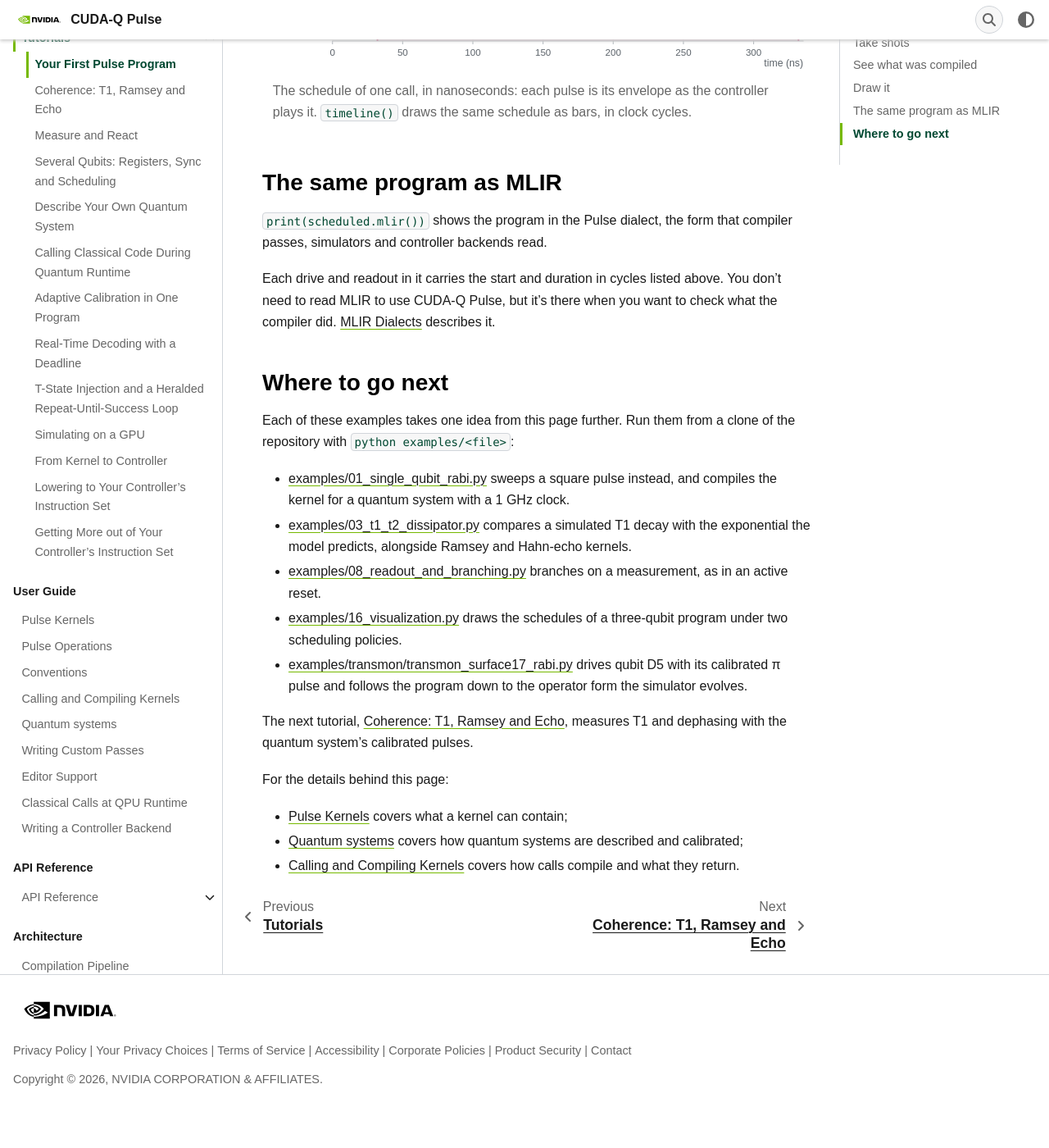
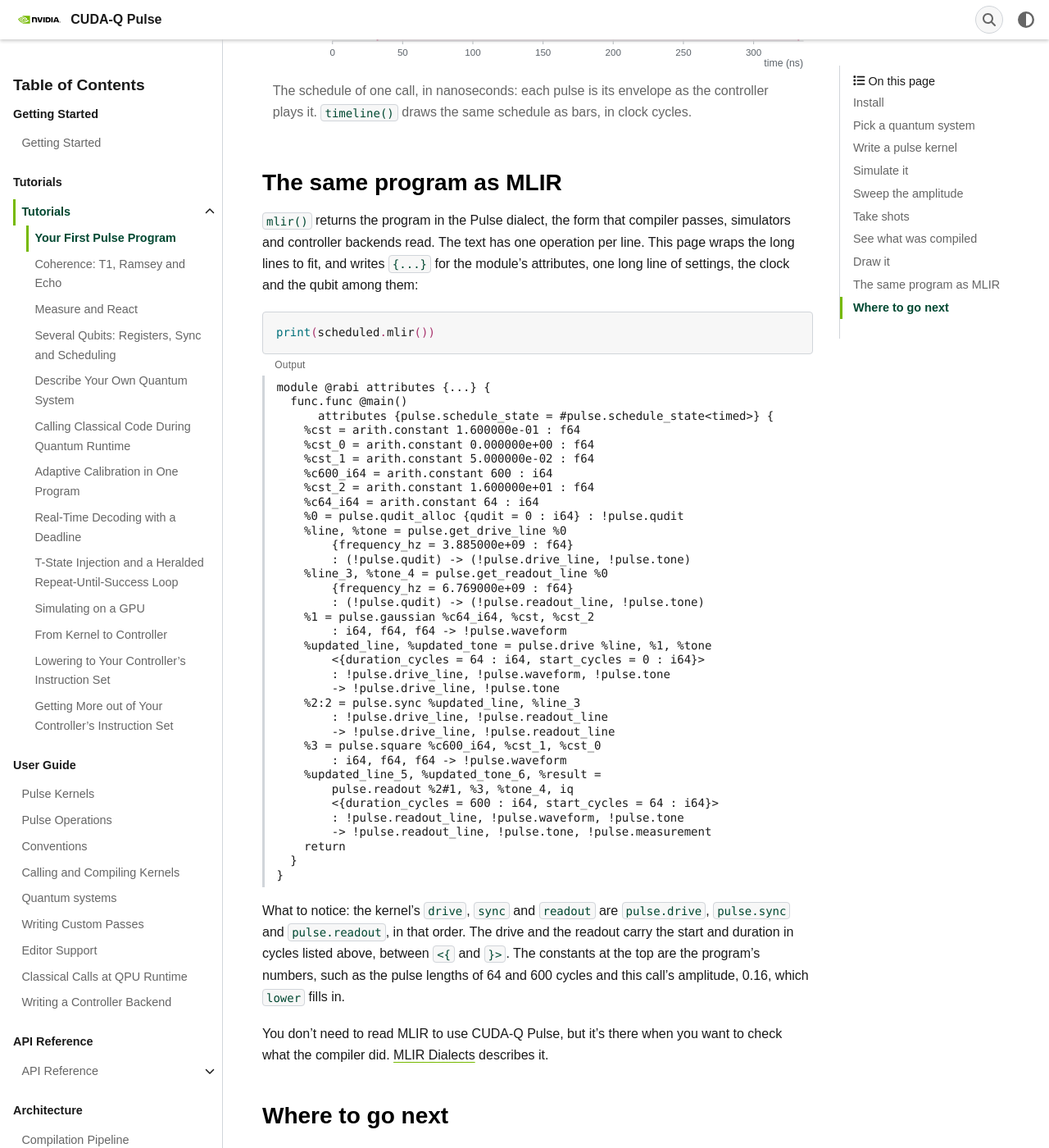
Before and after one commit to Arishsingh/cudaq-pulse, a Sphinx documentation site: the page built from docs/tutorials/first_pulse_program.rst, in a window 1280 px wide and 1400 px high, scrolled down 6813 px. Shown: the whole window at 82% size. Built offline with Sphinx 7.4.7, drawn with Linux system fonts in a browser that asks for light colours; some web fonts are replaced; pages that are not in the unit, such as notebooks, are missing from menus; the version number could not be read and is left out; before the commit the page ends 8158 px from its top, so only the background shows below that.

Commit message:
Show the scheduled MLIR in the first tutorial
"The same program as MLIR" named print(scheduled.mlir()) without showing
what it prints. The page now runs it and shows the program: every
operation, wrapped to 72 columns so it fits the page, with the module's
attribute list, which makes the first line 636 characters long, written
as {...}.

An output block with the class "abridged" is checked against what its code
block prints with white space ignored and "..." for text left out of a
line, so the page cannot drift from the compiler or drop a line. The page
reader took a body line that starts with a lone colon, such as the types
of a wrapped operation, for a directive option and dropped it; an option
now needs a name.

tools/tutorial-scripts.py says above an abridged block that it is wrapped
and shortened, and docs/tutorials/scripts/first_pulse_program.py is
regenerated from the page.

Signed-off-by: A.M. Santana <anthonys@nvidia.com>

```diff
--- a/docs/tutorials/first_pulse_program.rst
+++ b/docs/tutorials/first_pulse_program.rst
@@ -309,13 +309,65 @@ Then draw and save the schedule:
 The same program as MLIR
 ------------------------
 
-``print(scheduled.mlir())`` shows the program in the Pulse dialect, the
-form that compiler passes, simulators and controller backends read.
+``mlir()`` returns the program in the Pulse dialect, the form that compiler
+passes, simulators and controller backends read. The text has one operation
+per line. This page wraps the long lines to fit, and writes ``{...}`` for
+the module's attributes, one long line of settings, the clock and the qubit
+among them:
 
-Each drive and readout in it carries the start and duration in cycles
-listed above. You don't need to read MLIR to use CUDA-Q Pulse, but it's
-there when you want to check what the compiler did.
-:doc:`../architecture/dialects` describes it.
+.. code-block:: python
+
+   print(scheduled.mlir())
+
+.. code-block:: text
+   :class: output abridged
+
+   module @rabi attributes {...} {
+     func.func @main()
+         attributes {pulse.schedule_state = #pulse.schedule_state<timed>} {
+       %cst = arith.constant 1.600000e-01 : f64
+       %cst_0 = arith.constant 0.000000e+00 : f64
+       %cst_1 = arith.constant 5.000000e-02 : f64
+       %c600_i64 = arith.constant 600 : i64
+       %cst_2 = arith.constant 1.600000e+01 : f64
+       %c64_i64 = arith.constant 64 : i64
+       %0 = pulse.qudit_alloc {qudit = 0 : i64} : !pulse.qudit
+       %line, %tone = pulse.get_drive_line %0
+           {frequency_hz = 3.885000e+09 : f64}
+           : (!pulse.qudit) -> (!pulse.drive_line, !pulse.tone)
+       %line_3, %tone_4 = pulse.get_readout_line %0
+           {frequency_hz = 6.769000e+09 : f64}
+           : (!pulse.qudit) -> (!pulse.readout_line, !pulse.tone)
+       %1 = pulse.gaussian %c64_i64, %cst, %cst_2
+           : i64, f64, f64 -> !pulse.waveform
+       %updated_line, %updated_tone = pulse.drive %line, %1, %tone
+           <{duration_cycles = 64 : i64, start_cycles = 0 : i64}>
+           : !pulse.drive_line, !pulse.waveform, !pulse.tone
+           -> !pulse.drive_line, !pulse.tone
+       %2:2 = pulse.sync %updated_line, %line_3
+           : !pulse.drive_line, !pulse.readout_line
+           -> !pulse.drive_line, !pulse.readout_line
+       %3 = pulse.square %c600_i64, %cst_1, %cst_0
+           : i64, f64, f64 -> !pulse.waveform
+       %updated_line_5, %updated_tone_6, %result =
+           pulse.readout %2#1, %3, %tone_4, iq
+           <{duration_cycles = 600 : i64, start_cycles = 64 : i64}>
+           : !pulse.readout_line, !pulse.waveform, !pulse.tone
+           -> !pulse.readout_line, !pulse.tone, !pulse.measurement
+       return
+     }
+   }
+
+What to notice: the kernel's ``drive``, ``sync`` and ``readout`` are
+``pulse.drive``, ``pulse.sync`` and ``pulse.readout``, in that order. The
+drive and the readout carry the start and duration in cycles listed above,
+between ``<{`` and ``}>``. The constants at the top are the program's
+numbers, such as the pulse lengths of 64 and 600 cycles and this call's
+amplitude, 0.16, which ``lower`` fills in.
+
+You don't need to read MLIR to use CUDA-Q Pulse, but it's there when you
+want to check what the compiler did. :doc:`../architecture/dialects`
+describes it.
 
 Where to go next
 ----------------
--- a/docs/tutorials/scripts/first_pulse_program.py
+++ b/docs/tutorials/scripts/first_pulse_program.py
@@ -114,3 +114,44 @@ for event in scheduled.schedule:
 if VIZ:
     figure = scheduled.timeline()
     figure.savefig("rabi_schedule.svg")
+
+
+# %% The same program as MLIR
+print(scheduled.mlir())
+
+# Prints, wrapped here, with ... for text left out:
+#   module @rabi attributes {...} {
+#     func.func @main()
+#         attributes {pulse.schedule_state = #pulse.schedule_state<timed>} {
+#       %cst = arith.constant 1.600000e-01 : f64
+#       %cst_0 = arith.constant 0.000000e+00 : f64
+#       %cst_1 = arith.constant 5.000000e-02 : f64
+#       %c600_i64 = arith.constant 600 : i64
+#       %cst_2 = arith.constant 1.600000e+01 : f64
+#       %c64_i64 = arith.constant 64 : i64
+#       %0 = pulse.qudit_alloc {qudit = 0 : i64} : !pulse.qudit
+#       %line, %tone = pulse.get_drive_line %0
+#           {frequency_hz = 3.885000e+09 : f64}
+#           : (!pulse.qudit) -> (!pulse.drive_line, !pulse.tone)
+#       %line_3, %tone_4 = pulse.get_readout_line %0
+#           {frequency_hz = 6.769000e+09 : f64}
+#           : (!pulse.qudit) -> (!pulse.readout_line, !pulse.tone)
+#       %1 = pulse.gaussian %c64_i64, %cst, %cst_2
+#           : i64, f64, f64 -> !pulse.waveform
+#       %updated_line, %updated_tone = pulse.drive %line, %1, %tone
+#           <{duration_cycles = 64 : i64, start_cycles = 0 : i64}>
+#           : !pulse.drive_line, !pulse.waveform, !pulse.tone
+#           -> !pulse.drive_line, !pulse.tone
+#       %2:2 = pulse.sync %updated_line, %line_3
+#           : !pulse.drive_line, !pulse.readout_line
+#           -> !pulse.drive_line, !pulse.readout_line
+#       %3 = pulse.square %c600_i64, %cst_1, %cst_0
+#           : i64, f64, f64 -> !pulse.waveform
+#       %updated_line_5, %updated_tone_6, %result =
+#           pulse.readout %2#1, %3, %tone_4, iq
+#           <{duration_cycles = 600 : i64, start_cycles = 64 : i64}>
+#           : !pulse.readout_line, !pulse.waveform, !pulse.tone
+#           -> !pulse.readout_line, !pulse.tone, !pulse.measurement
+#       return
+#     }
+#   }
```
Also changed, not shown: 2 other files.
